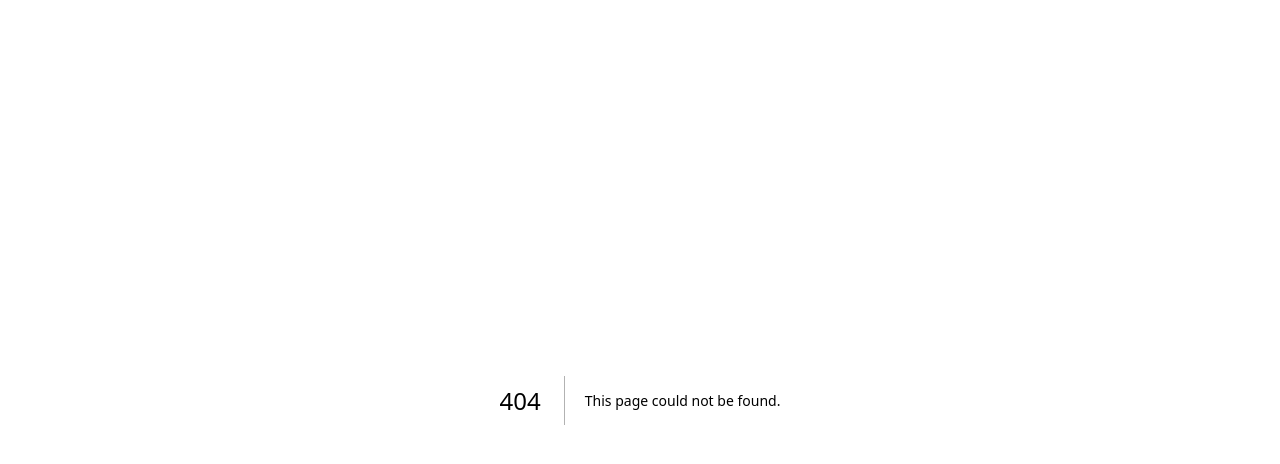
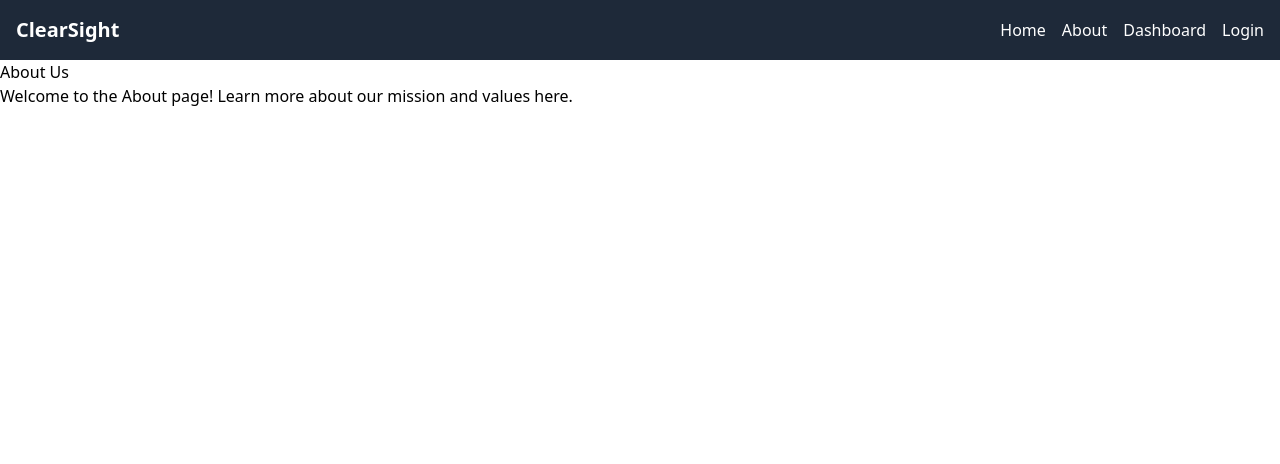
Before and after one commit to hamizghani/clearsight-frontend, a Next.js app: page /about in a window 1280 px wide. Before the commit this address had no page. Shown: the top 464 px of the page. Built offline with nearby package versions, Linux system fonts and the light colour scheme.

Commit message:
feat: phase 1

```diff
--- /dev/null
+++ b/src/app/about/page.tsx
@@ -0,0 +1,14 @@
+import React from 'react';
+import Navbar from '@/components/Navbar';
+
+const AboutPage: React.FC = () => {
+    return (
+        <div>
+            <Navbar />
+            <h1>About Us</h1>
+            <p>Welcome to the About page! Learn more about our mission and values here.</p>
+        </div>
+    );
+};
+
+export default AboutPage;
--- /dev/null
+++ b/src/app/dashboard/page.tsx
@@ -0,0 +1,14 @@
+'use client';
+
+import React from 'react'
+
+export default function DashboardPage() {
+    return (
+        <div className="p-4">
+            <h1 className="text-2xl font-bold mb-4">Dashboard</h1>
+            <div className="grid gap-4">
+                {/* Add your dashboard content here */}
+            </div>
+        </div>
+    )
+}
--- /dev/null
+++ b/src/components/Navbar.tsx
@@ -0,0 +1,36 @@
+'use client';
+
+import React from 'react';
+import Link from 'next/link';
+
+export default function Navbar() {
+  return (
+    <nav className="bg-gray-800 text-white p-4">
+      <div className="container mx-auto flex justify-between items-center">
+        <h1 className="text-xl font-bold">ClearSight</h1>
+        <ul className="flex gap-4">
+          <li>
+            <Link href="/">
+              <p className="hover:underline">Home</p>
+            </Link>
+          </li>
+          <li>
+            <Link href="/about">
+              <p className="hover:underline">About</p>
+            </Link>
+          </li>
+          <li>
+            <Link href="/dashboard">
+              <p className="hover:underline">Dashboard</p>
+            </Link>
+          </li>
+          <li>
+            <Link href="/login">
+              <p className="hover:underline">Login</p>
+            </Link>
+          </li>
+        </ul>
+      </div>
+    </nav>
+  );
+}
```
Also changed, not shown: src/app/detect/fundus-image/page.tsx (added), src/app/detect/patient-backgrounds/page.tsx (added), src/app/history/page.tsx (added), src/app/login/page.tsx (added), src/app/policy/page.tsx (added), src/app/pricing/page.tsx (added), src/app/signup/page.tsx (added).
